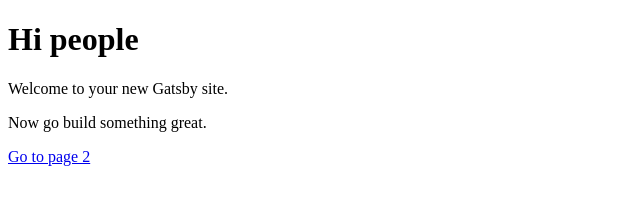
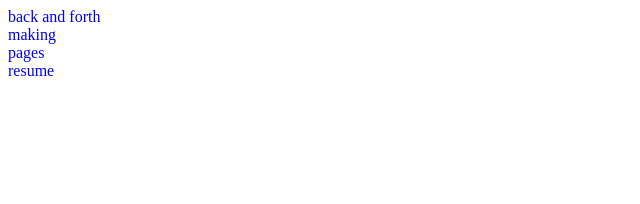
Before and after one commit to keywordnew/keywordnew.github.io, a Gatsby site: page / in a window 1280 px wide. Shown: the whole page, without its empty margins (0-640 px from the left). Built offline with nearby package versions, Linux system fonts and the light colour scheme; Gatsby itself is replaced by a stand-in of ours.

Commit message:
add pages

```diff
--- a/src/pages/index.js
+++ b/src/pages/index.js
@@ -3,10 +3,46 @@ import Link from 'gatsby-link'
 
 const IndexPage = () => (
   <div>
-    <h1>Hi people</h1>
-    <p>Welcome to your new Gatsby site.</p>
-    <p>Now go build something great.</p>
-    <Link to="/page-2/">Go to page 2</Link>
+    <div>
+      <Link
+        to="/back-and-forth/"
+        style={{
+          textDecoration: 'none',
+        }}
+      >
+        back and forth
+      </Link>
+    </div>
+    <div>
+      <Link
+        to="/making/"
+        style={{
+          textDecoration: 'none',
+        }}
+      >
+        making
+      </Link>
+    </div>
+    <div>
+      <Link
+        to="/pages/"
+        style={{
+          textDecoration: 'none',
+        }}
+      >
+        pages
+      </Link>
+    </div>
+    <div>
+      <Link
+        to="/resume/"
+        style={{
+          textDecoration: 'none',
+        }}
+      >
+        resume
+      </Link>
+    </div>
   </div>
 )
 
```
Also changed, not shown: src/layouts/index.js (+4 -4 lines), src/pages/back-and-forth.js (added, +13 -0 lines), src/pages/making.js (added, +12 -0 lines), src/pages/pages.js (added, +12 -0 lines), src/pages/resume.js (added, +25 -0 lines).
